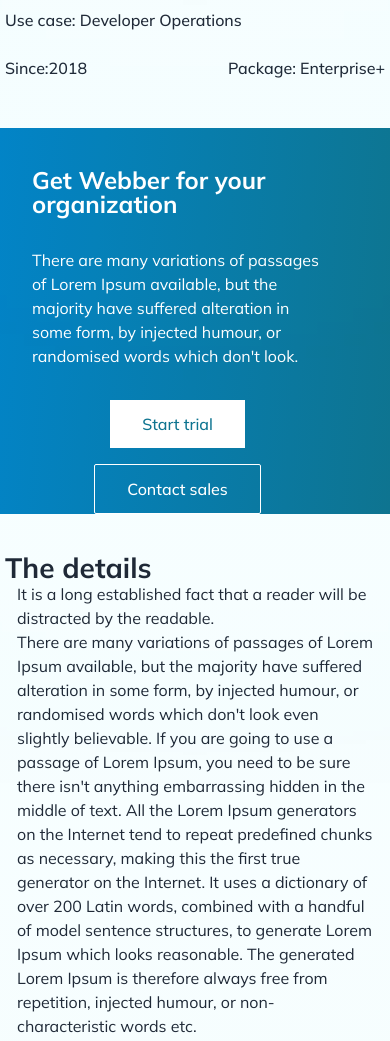
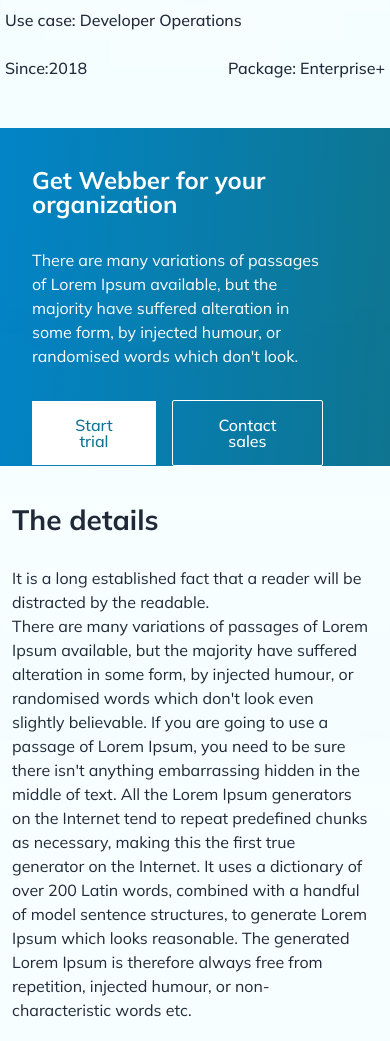
Before and after one commit to Sibghatullah786/webber, a website: page stories.html in a window 390 px wide. Shown: the part 640-1681 px from the top of the page. Drawn offline with Linux system fonts and the light colour scheme.

Commit message:
changing the buttons

```diff
--- a/stories.html
+++ b/stories.html
@@ -100,10 +100,10 @@
     </div>
  <!-- Details Row -->
     <div class="max-w-[1280px] w-full mx-auto">
-      <div class="row2 flex lg:flex-row flex-col-reverse items-center lg:items-end mt-[52px] justify-between">
+      <div class="row2 flex lg:flex-row flex-col-reverse mt-[52px] justify-between">
         <div class="r2-c1 lg:mt-0 mt-10 ">
           <h1
-            class="text-[28px] font-bold leading-7 tracking-[-2%] text-gray-800 lg:mb-[32px]"
+            class="text-[28px] font-bold leading-7 tracking-[-2%] text-gray-800 pl-3 md:pl-0 mb-[32px]"
           >
             The details
           </h1>
@@ -135,7 +135,7 @@
             the majority have suffered alteration in some form, by injected
             humour, or randomised words which don't look.
           </p>
-          <div class="buttons md:flex-row flex flex-col items-center gap-4 mt-[32px]">
+          <div class="buttons flex items-center gap-4 mt-[32px]">
             <button
               class="bg-white text-cyan-700 text-[16px] leading-4 font-medium px-[32px] py-[16px]"
             >
```
Also changed, not shown: dist/output.css.
